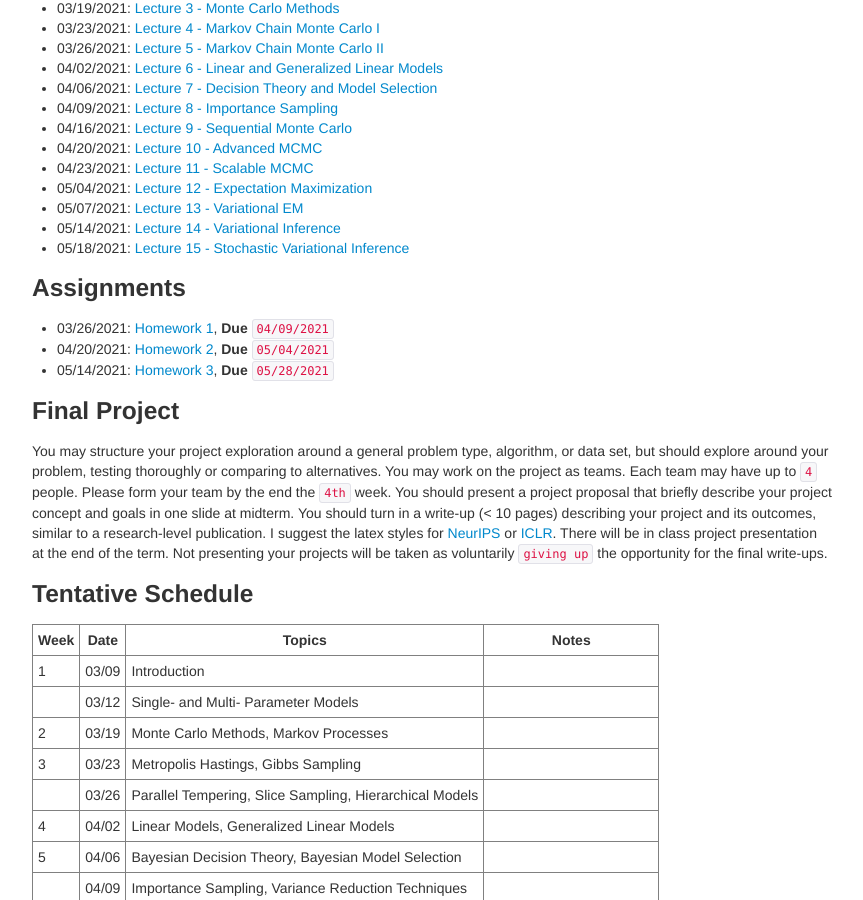
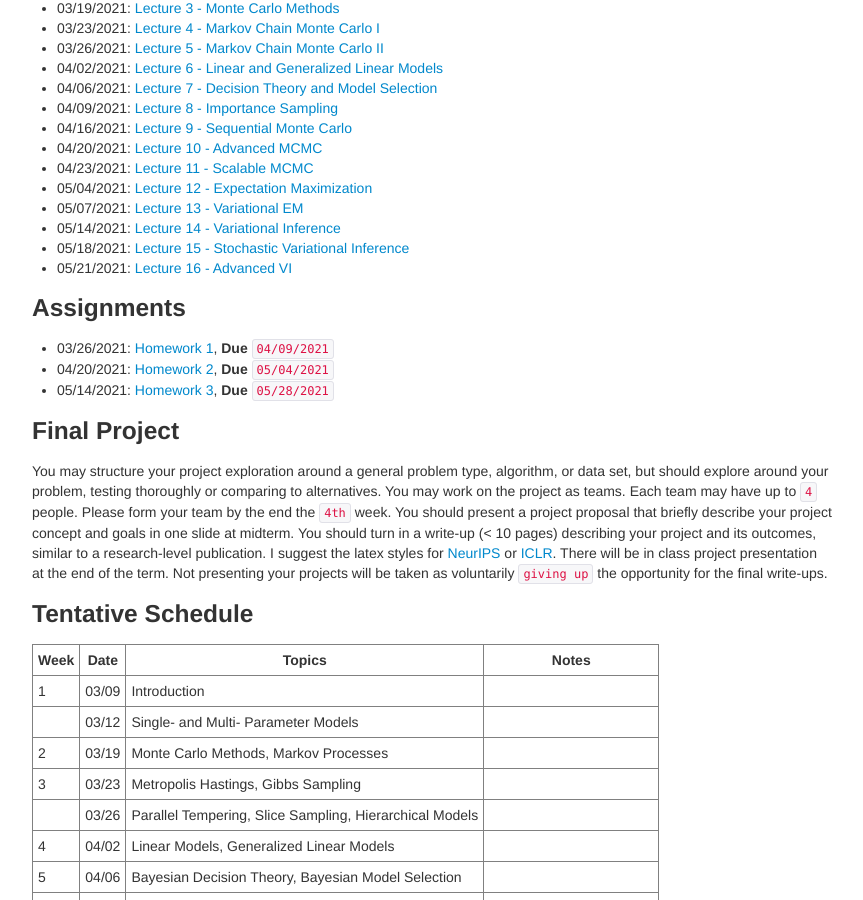
Before and after one commit to zcrabbit/zcrabbit.github.io, a Jekyll site: the page built from courses/btc-s21.md, in a window 1280 px wide and 900 px high, scrolled down 1195 px. Shown: the whole window, without its empty margins (208-1071 px from the left). Built offline with Jekyll 4.4.1, drawn with Linux system fonts in a browser that asks for light colours.

Commit message:
lecture 16 out

```diff
--- a/courses/btc-s21.md
+++ b/courses/btc-s21.md
@@ -54,6 +54,7 @@ We will use python during the course. A good Python tutorial is available at <ht
 - 05/07/2021: [Lecture 13 - Variational EM]({{sites.baseurl}}/static/slides/btc_spring21/lec13.pdf)
 - 05/14/2021: [Lecture 14 - Variational Inference]({{sites.baseurl}}/static/slides/btc_spring21/lec14.pdf)
 - 05/18/2021: [Lecture 15 - Stochastic Variational Inference]({{sites.baseurl}}/static/slides/btc_spring21/lec15.pdf)
+- 05/21/2021: [Lecture 16 - Advanced VI]({{sites.baseurl}}/static/slides/btc_spring21/lec16.pdf)
 
 
 ### Assignments
```
Also changed, not shown: 3 other files.
